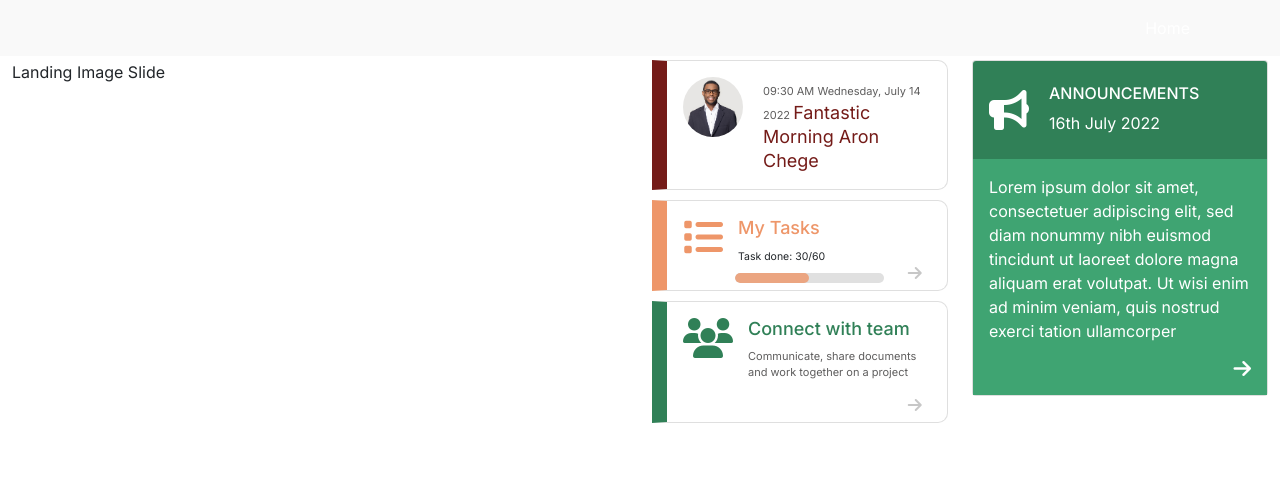
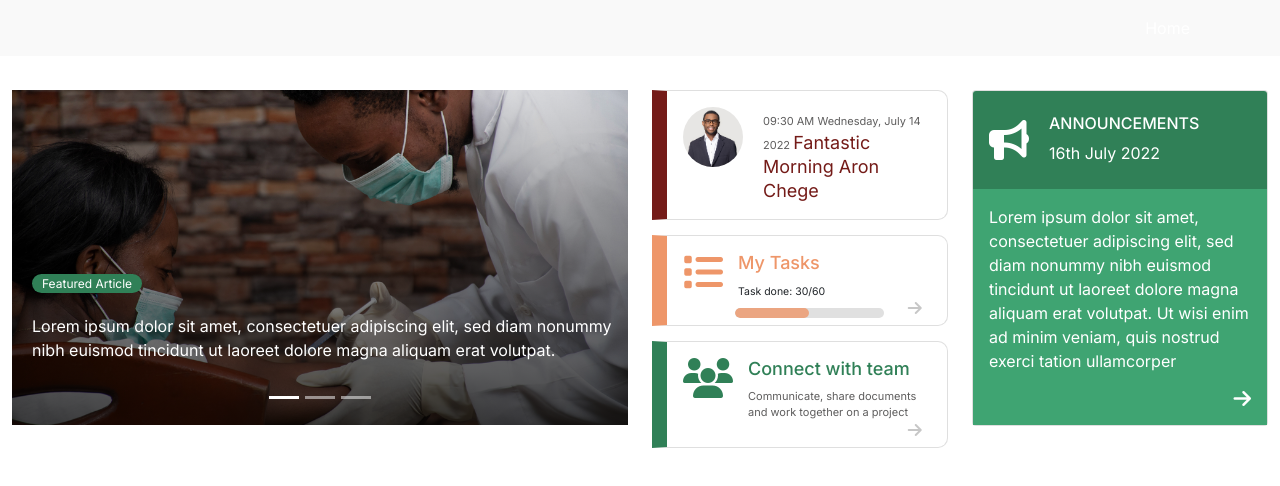
Before and after one commit to Elly-Wenani/medtronic_labs, a React (Create React App) app: page / in a window 1280 px wide. Shown: the top 486 px of the page. Built offline with nearby package versions, Linux system fonts and the light colour scheme.

Commit message:
Landing Carousel

```diff
--- a/src/components/LandingBriefs.js
+++ b/src/components/LandingBriefs.js
@@ -46,7 +46,10 @@ function LandingBriefs() {
       <Card className="my_card_c">
         <Card.Body className="card_briefs_c">
           <Card.Title>
-            <i class="fa fa-users brief_left_icon_team" aria-hidden="true"></i>
+            <i
+              className="fa fa-users brief_left_icon_team"
+              aria-hidden="true"
+            ></i>
           </Card.Title>
           <div className="brief_content_tasks_team">
             <h6>Connect with team</h6>
@@ -54,7 +57,7 @@ function LandingBriefs() {
           </div>
         </Card.Body>
 
-        <Row className="card_briefs_bs">
+        <Row className="card_briefs_bss">
           <Col xm={1}></Col>
           <Col xm={7} sm={7}></Col>
           <Col xm={1}>
--- a/src/components/LandingImageSlide.js
+++ b/src/components/LandingImageSlide.js
@@ -1,9 +1,70 @@
+import Carousel from 'react-bootstrap/Carousel';
 import React from 'react';
 
 function LandingImageSlide() {
   return (
-    <div>
-      <p>Landing Image Slide</p>
+    <div className="landing_img_container">
+      <Carousel className="my_carousel" controls={false}>
+        <Carousel.Item interval={10000}>
+          <div className="my_carousel_b">
+            <div style={{ paddingBottom: '20px' }}>
+              <a className="featured_link" href="/">
+                Featured Article
+              </a>
+            </div>
+
+            <div>
+              <div>
+                <p>
+                  Lorem ipsum dolor sit amet, consectetuer adipiscing elit, sed
+                  diam nonummy nibh euismod tincidunt ut laoreet dolore magna
+                  aliquam erat volutpat.
+                </p>
+              </div>
+            </div>
+          </div>
+        </Carousel.Item>
+
+        <Carousel.Item interval={10000}>
+          <div className="my_carousel_b">
+            <div style={{ paddingBottom: '20px' }}>
+              <a className="featured_link" href="/">
+                Featured Article
+              </a>
+            </div>
+
+            <div>
+              <div>
+                <p>
+                  Lorem ipsum dolor sit amet, consectetuer adipiscing elit, sed
+                  diam nonummy nibh euismod tincidunt ut laoreet dolore magna
+                  aliquam erat volutpat.
+                </p>
+              </div>
+            </div>
+          </div>
+        </Carousel.Item>
+
+        <Carousel.Item interval={10000}>
+          <div className="my_carousel_b">
+            <div style={{ paddingBottom: '20px' }}>
+              <a className="featured_link" href="/">
+                Featured Article
+              </a>
+            </div>
+
+            <div>
+              <div>
+                <p>
+                  Lorem ipsum dolor sit amet, consectetuer adipiscing elit, sed
+                  diam nonummy nibh euismod tincidunt ut laoreet dolore magna
+                  aliquam erat volutpat.
+                </p>
+              </div>
+            </div>
+          </div>
+        </Carousel.Item>
+      </Carousel>
     </div>
   );
 }
--- a/src/index.css
+++ b/src/index.css
@@ -45,6 +45,37 @@ code {
   font-family: 'Inter', sans-serif;
 }
 
+.landing_img_container {
+  background-image: linear-gradient(to top, #000000ba, #0000001e),
+    url(./../public/images/shutterstock_1874668861.jpg);
+  background-size: cover;
+  background-repeat: no-repeat;
+  background-position: center;
+  width: 100%;
+  height: 335px;
+}
+
+.my_carousel {
+  width: 100%;
+  height: 335px;
+  color: var(--white);
+}
+
+.my_carousel_b {
+  display: flex;
+  flex-direction: column;
+  padding: 180px 0 0 20px;
+}
+
+.featured_link {
+  color: var(--white);
+  text-decoration: none;
+  background-color: var(--primary-green);
+  border-radius: 10px;
+  font-size: 12px;
+  padding: 2px 10px;
+}
+
 .announcement_card_head {
   background-color: var(--primary-green);
   color: var(--white);
@@ -78,19 +109,18 @@ code {
 }
 
 .my_card {
-  margin-bottom: 10px;
+  margin-bottom: 15px;
   border-left: solid 15px var(--primary-maroon);
   border-radius: 0 10px 10px 0;
 }
 
 .my_card_b {
-  margin-bottom: 10px;
+  margin-bottom: 15px;
   border-left: solid 15px var(--primary-brown);
   border-radius: 0 10px 10px 0;
 }
 
 .my_card_c {
-  margin-bottom: 10px;
   border-left: solid 15px var(--primary-green);
   border-radius: 0 10px 10px 0;
 }
@@ -161,6 +191,14 @@ code {
   padding-bottom: 5px;
 }
 
+.card_briefs_bss {
+  display: flex;
+  align-items: center;
+  justify-content: flex-end;
+  margin-top: -35px;
+  padding-bottom: 5px;
+}
+
 .progress {
   height: 10px;
   border-radius: 5px;
--- a/src/screens/HomeScreen.js
+++ b/src/screens/HomeScreen.js
@@ -12,13 +12,19 @@ function HomeScreen() {
       <Container fluid>
         <Row>
           <Col md={6}>
-            <LandingImageSlide />
+            <div style={{ padding: '30px 0' }}>
+              <LandingImageSlide />
+            </div>
           </Col>
           <Col md={3}>
-            <LandingBriefs />
+            <div style={{ padding: '30px 0' }}>
+              <LandingBriefs />
+            </div>
           </Col>
           <Col md={3}>
-            <LandingAnnouncements />
+            <div style={{ padding: '30px 0' }}>
+              <LandingAnnouncements />
+            </div>
           </Col>
         </Row>
       </Container>
```
